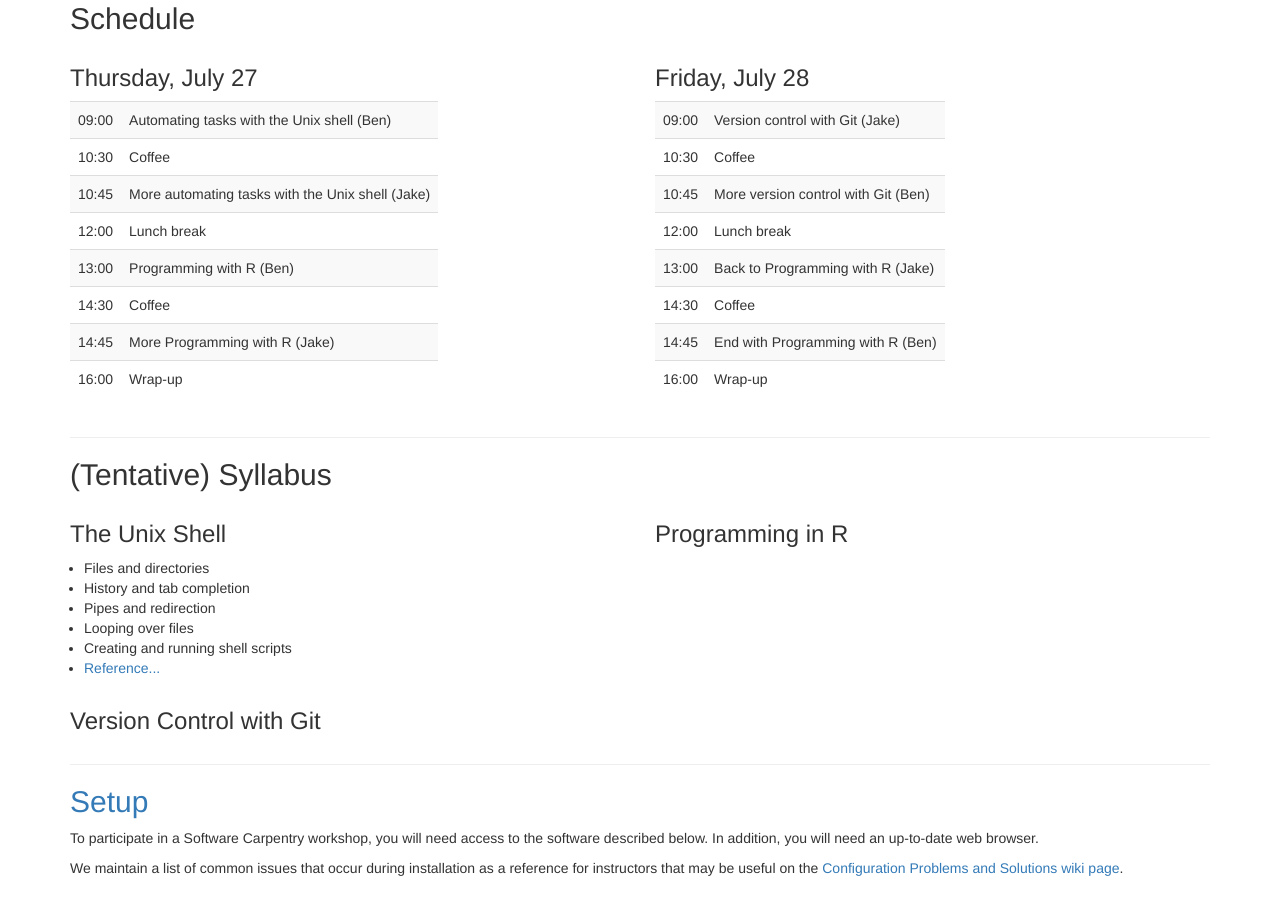
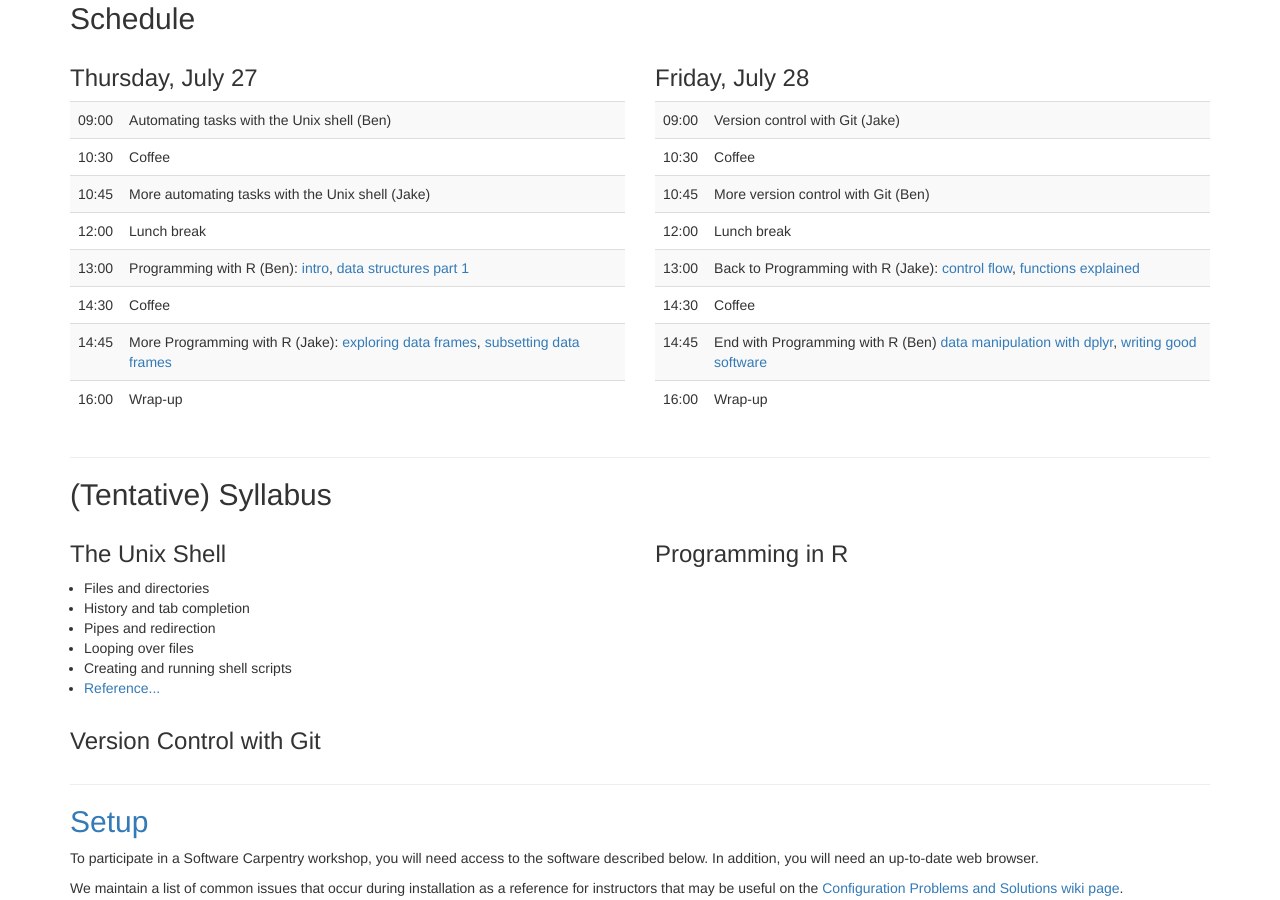
Before and after one commit to JCSzamosi/2017-07-27-McMaster, a Jekyll site: the page index.html, which Jekyll copies as it is, in a window 1280 px wide and 900 px high, scrolled down 996 px. Built offline with Jekyll 4.4.1, drawn with Linux system fonts in a browser that asks for light colours.

Commit message:
add specific R lessons to schedule

```diff
--- a/index.html
+++ b/index.html
@@ -298,9 +298,16 @@
       <tr> <td>10:30</td> <td>Coffee</td> </tr>
       <tr> <td>10:45</td>  <td>More automating tasks with the Unix shell (Jake)</td> </tr>
       <tr> <td>12:00</td>  <td>Lunch break</td> </tr>
-      <tr> <td>13:00</td>  <td>Programming with R (Ben)</td> </tr>
+      <tr> <td>13:00</td>  <td>Programming with R (Ben):
+<a href="http://swcarpentry.github.io/r-novice-gapminder/01-rstudio-intro/">intro</a>,
+<a href="http://swcarpentry.github.io/r-novice-gapminder/04-data-structures-part1/">data structures part 1</a>
+
+</td> </tr>
       <tr> <td>14:30</td>  <td>Coffee</td> </tr>
-      <tr> <td>14:45</td>  <td>More Programming with R (Jake)</td> </tr>
+      <tr> <td>14:45</td>  <td>More Programming with R (Jake):
+<a href="http://swcarpentry.github.io/r-novice-gapminder/05-data-structures-part2/">exploring data frames</a>,
+<a href="http://swcarpentry.github.io/r-novice-gapminder/06-data-subsetting">subsetting data frames</a>
+</td> </tr>
       <tr> <td>16:00</td>  <td>Wrap-up</td> </tr>
     </table>
   </div>
@@ -311,9 +318,16 @@
       <tr> <td>10:30</td>  <td>Coffee</td> </tr>
       <tr> <td>10:45</td>  <td>More version control with Git (Ben)</td> </tr>
       <tr> <td>12:00</td>  <td>Lunch break</td> </tr>
-      <tr> <td>13:00</td>  <td>Back to Programming with R (Jake)</td> </tr>
+      <tr> <td>13:00</td>  <td>Back to Programming with R (Jake):
+<a href="http://swcarpentry.github.io/r-novice-gapminder/07-control-flow/">control flow</a>,
+<a href="http://swcarpentry.github.io/r-novice-gapminder/10-functions">functions explained</a>
+</td> </tr>
       <tr> <td>14:30</td>  <td>Coffee</td> </tr>
-      <tr> <td>14:45</td>  <td>End with Programming with R (Ben)</td> </tr>
+      <tr> <td>14:45</td>  <td>End with Programming with R (Ben)
+<a href="http://swcarpentry.github.io/r-novice-gapminder/13-dplyr/">data manipulation with dplyr</a>,
+<a href="http://swcarpentry.github.io/r-novice-gapminder/16-wrap-up">writing good software</a>
+
+</td> </tr>
       <tr> <td>16:00</td>  <td>Wrap-up</td> </tr>
     </table>
   </div>
```
